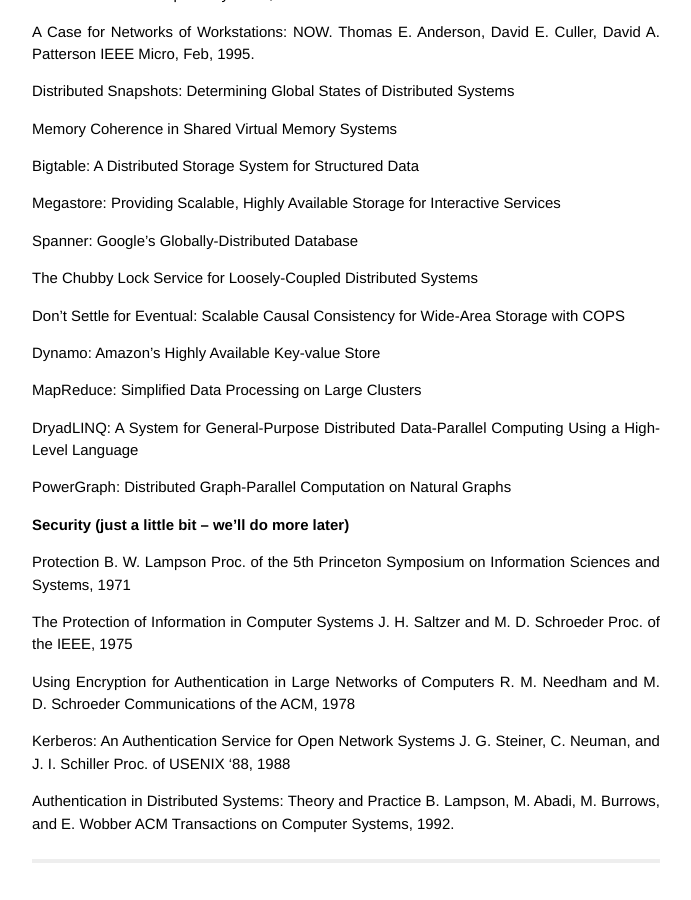
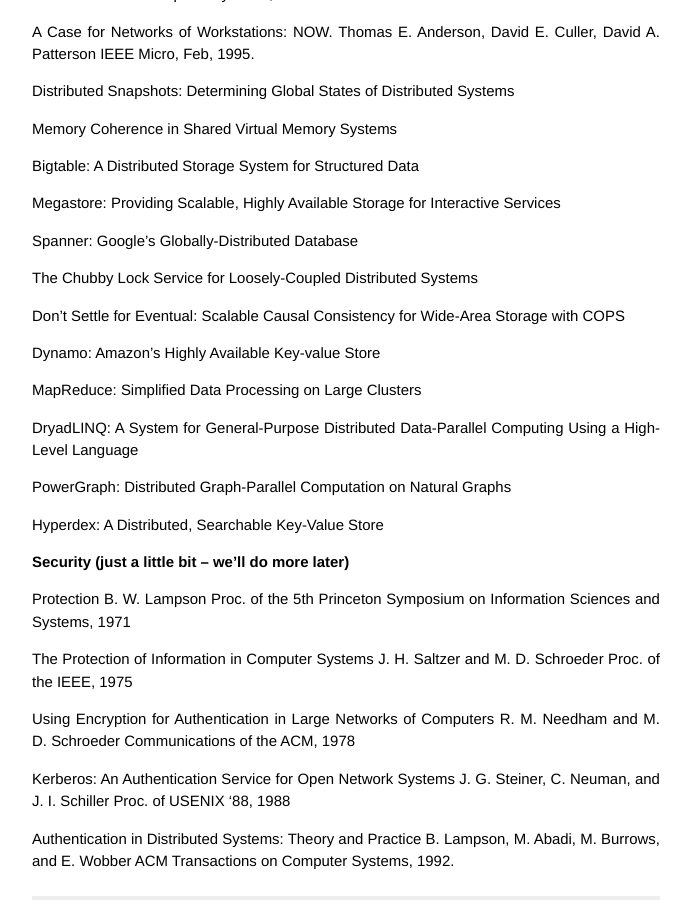
Before and after one commit to columbia/ds_reading_group, a Jekyll site: the page built from _posts/2013-09-07-papers.markdown, in a window 1280 px wide and 900 px high, scrolled down 2012 px. Shown: the whole window, without its empty margins (294-985 px from the left). Built offline with Jekyll 4.4.1, drawn with Linux system fonts in a browser that asks for light colours; before the commit the page ends 2875 px from its top, so only the background shows below that.

Commit message:
Update 2013-09-07-papers.markdown

```diff
--- a/_posts/2013-09-07-papers.markdown
+++ b/_posts/2013-09-07-papers.markdown
@@ -145,6 +145,7 @@
 
 PowerGraph: Distributed Graph-Parallel Computation on Natural Graphs
 
+Hyperdex: A Distributed, Searchable Key-Value Store
 
 
 # Security (just a little bit – we'll do more later)
```
